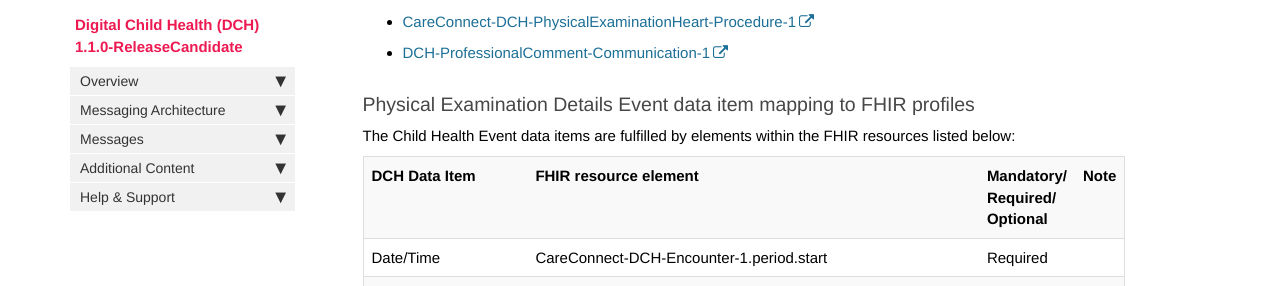
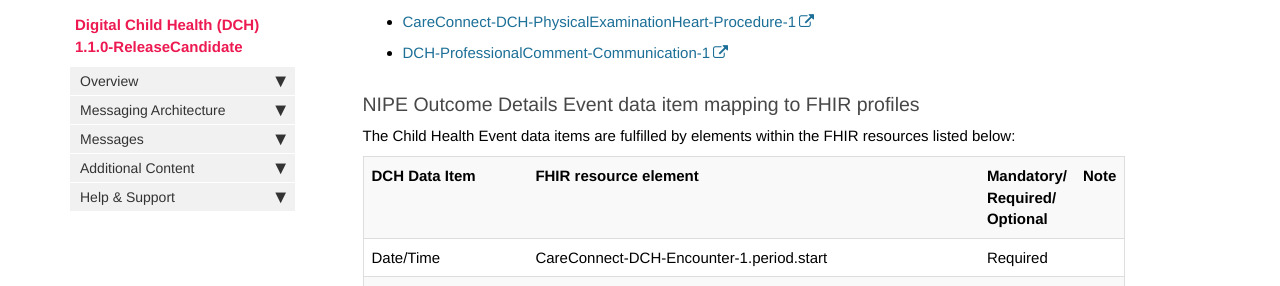
Before and after one commit to nhsconnect/Digital-Child-Health-STU3, a Jekyll site: the page built from pages/explore/explore_nipe_outcome.md, in a window 1280 px wide and 900 px high, scrolled down 450 px. Shown: the part 167-453 px from the top of the window. Built offline with Jekyll 4.4.1, drawn with Linux system fonts in a browser that asks for light colours; nearby versions of some CDN libraries; comment, search, counter and statistics services are not loaded.

Commit message:
NIPE Outcome

```diff
--- a/pages/explore/explore_nipe_outcome.md
+++ b/pages/explore/explore_nipe_outcome.md
@@ -24,7 +24,7 @@ The following FHIR profiles are used to form the NIPE Outcome Event Message Bund
 - [CareConnect-DCH-PhysicalExaminationHeart-Procedure-1](https://fhir.nhs.uk/STU3/StructureDefinition/CareConnect-DCH-PhysicalExaminationHeart-Procedure-1)
 - [DCH-ProfessionalComment-Communication-1](https://fhir.nhs.uk/STU3/StructureDefinition/DCH-ProfessionalComment-Communication-1)
 
-### Physical Examination Details Event data item mapping to FHIR profiles ###
+### NIPE Outcome Details Event data item mapping to FHIR profiles ###
 
 The Child Health Event data items are fulfilled by elements within the FHIR resources listed below:
 
```
